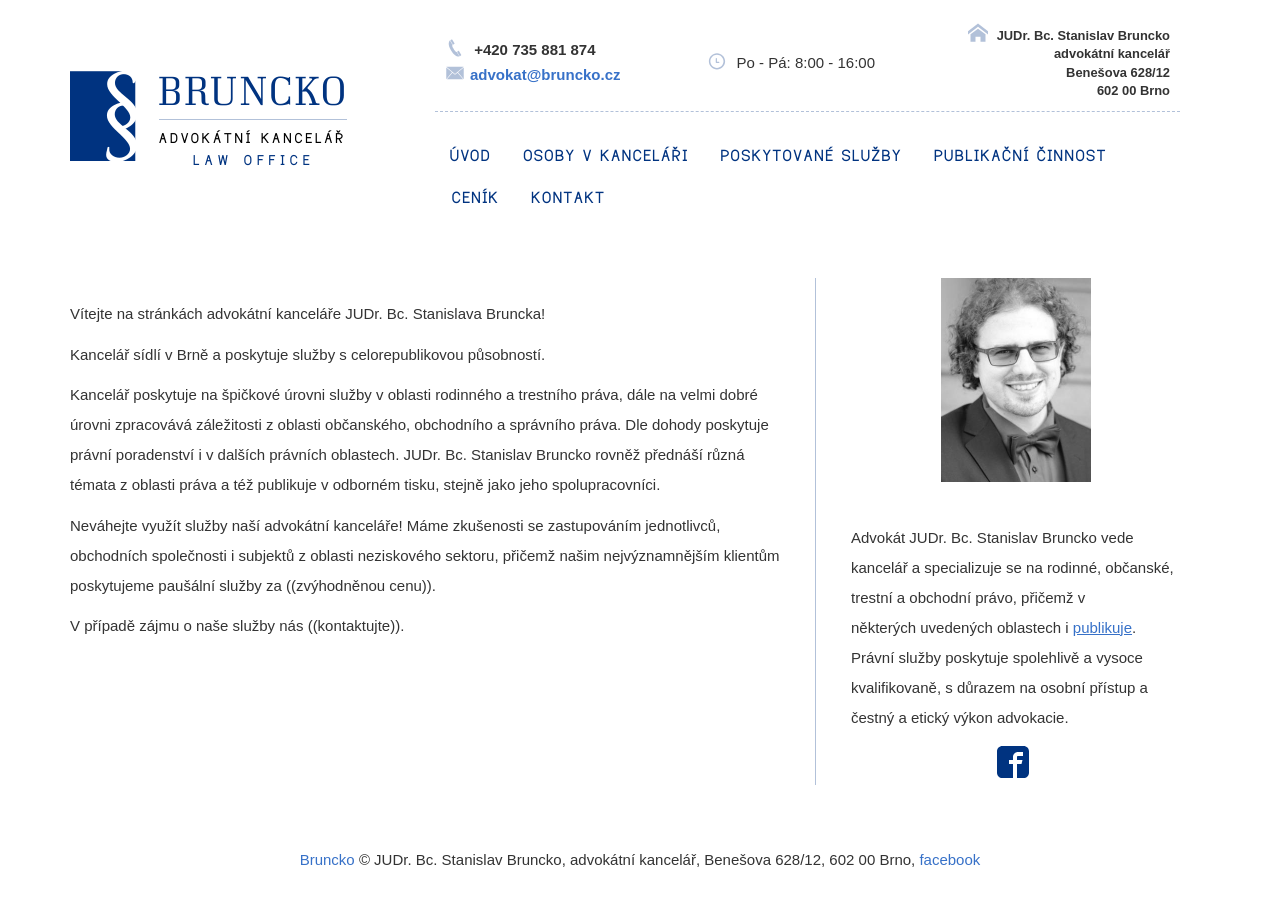
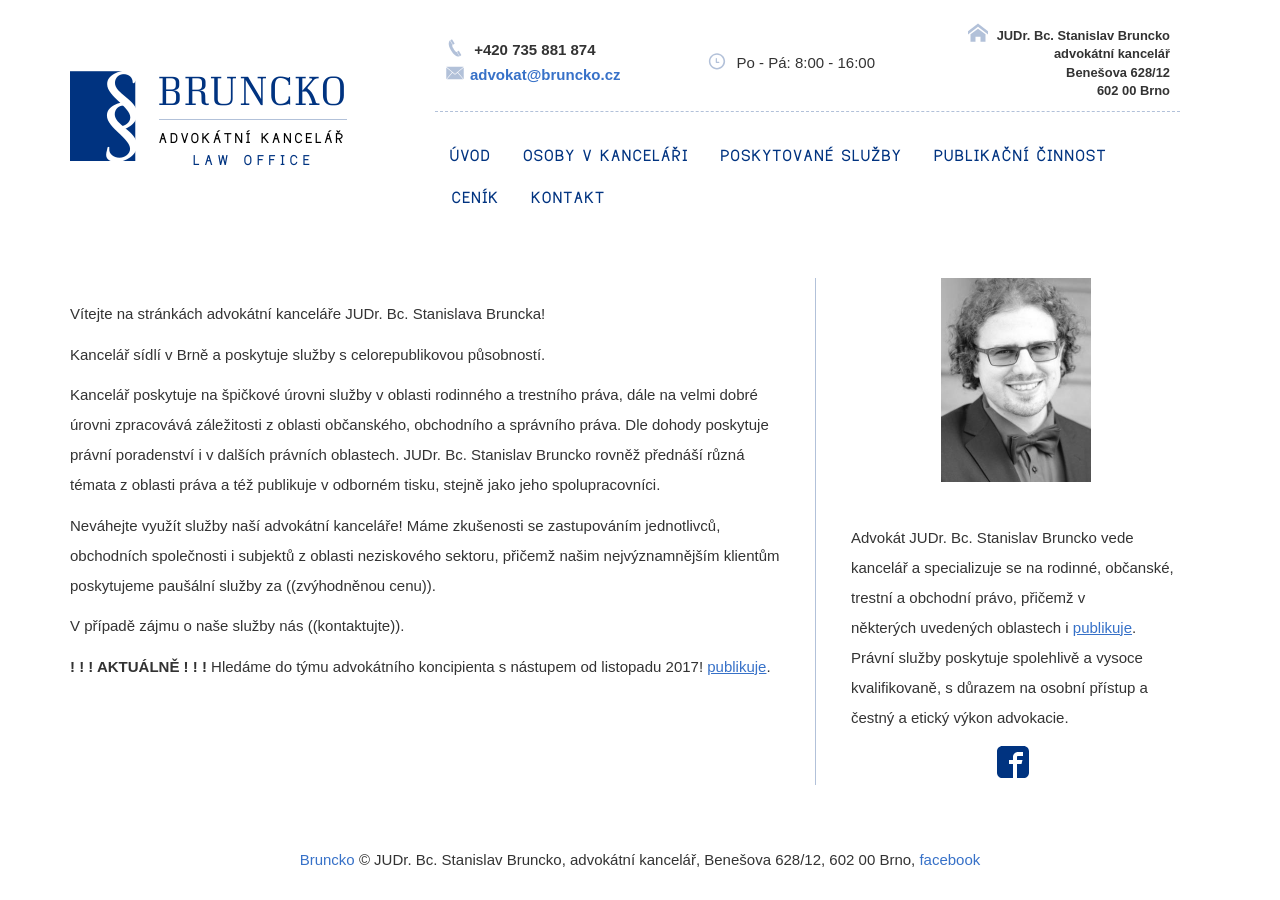
Before and after one commit to Pave91/bruncko-web, a Jekyll site: the page built from uvod.md, in a window 1280 px wide. Built offline with Jekyll 4.4.1, drawn with Linux system fonts in a browser that asks for light colours; nearby versions of some CDN libraries; our own code applies the rules of GitHub Pages for plain Markdown files.

Commit message:
Update uvod.md

```diff
--- a/uvod.md
+++ b/uvod.md
@@ -8,3 +8,6 @@
 Neváhejte využít služby naší advokátní kanceláře! Máme zkušenosti se zastupováním jednotlivců, obchodních společnosti i subjektů z oblasti neziskového sektoru, přičemž našim nejvýznamnějším klientům poskytujeme paušální služby za ((zvýhodněnou cenu)).
 
 V případě zájmu o naše služby nás ((kontaktujte)).
+
+
+**! ! !  AKTUÁLNĚ ! ! !**  Hledáme do týmu advokátního koncipienta s nástupem od listopadu 2017!  [publikuje]({{site.baseurl}}/novykoncipient#bruncko).
```
